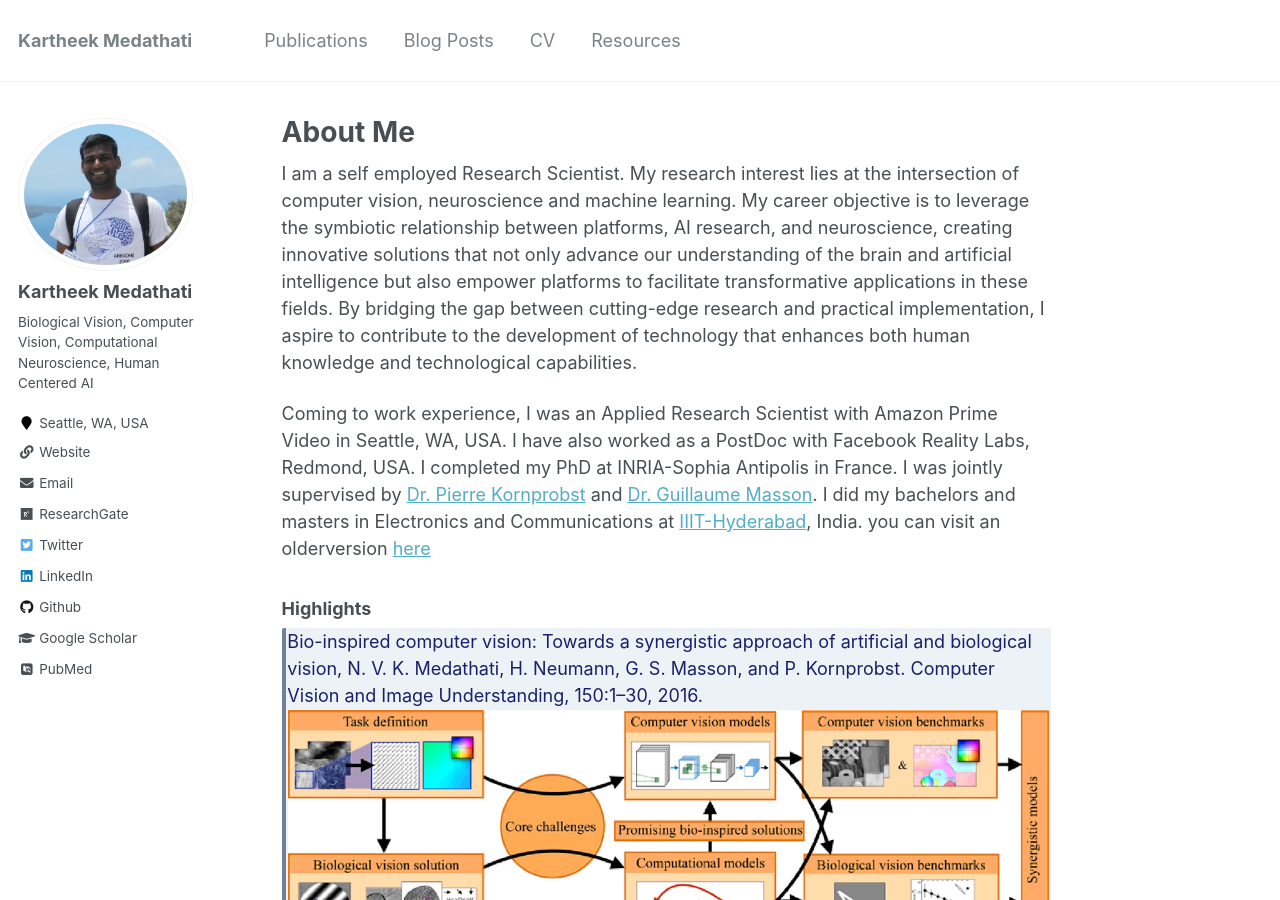
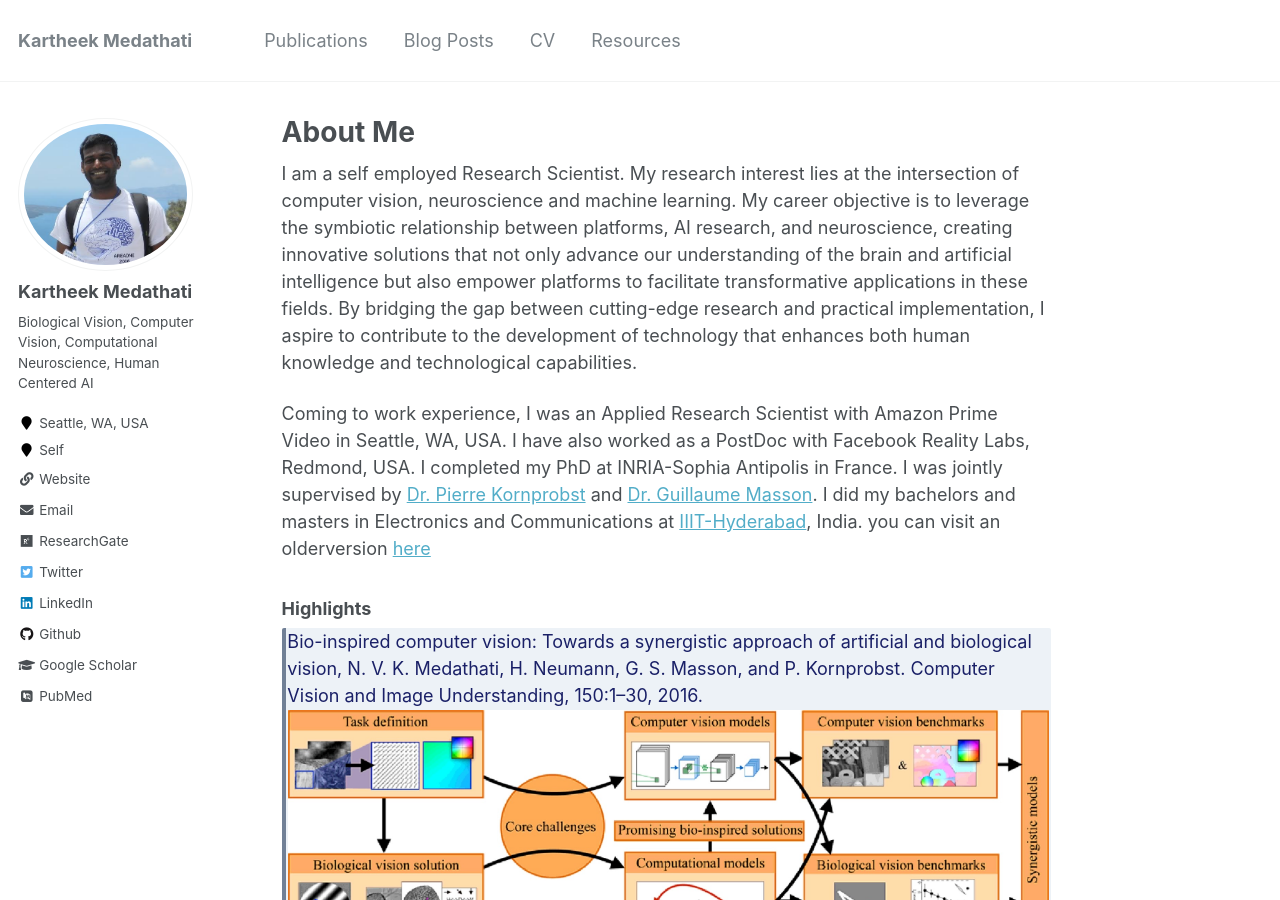
Before and after one commit to kartheekmedathati/kartheekmedathati.github.io, a Jekyll site: the page built from _pages/about.md, in a window 1280 px wide and 900 px high. Built offline with Jekyll 4.4.1, drawn with Linux system fonts in a browser that asks for light colours; some web fonts are replaced.

```diff
--- a/_config.yml
+++ b/_config.yml
@@ -84,7 +84,7 @@
   avatar           : "kartheek_profilepic.png"
   bio              : "Biological Vision, Computer Vision, Computational Neuroscience, Human Centered AI"
   location         : "Seattle, WA, USA"
-  employer         :
+  employer         : "Self"
   pubmed           : "https://www.ncbi.nlm.nih.gov/pubmed/?term=kartheek+medathati"
   googlescholar    : "https://scholar.google.com/citations?user=ajnz0f0AAAAJ&hl=en"
   email            : "kartheek.medathati@outlook.in"
```
